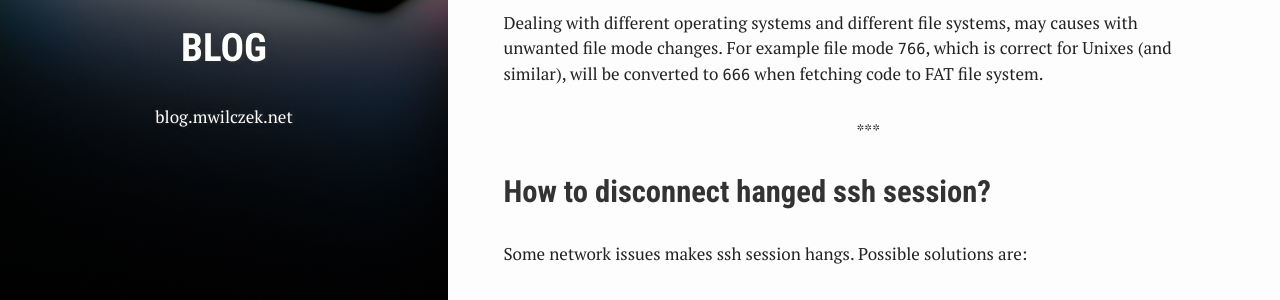
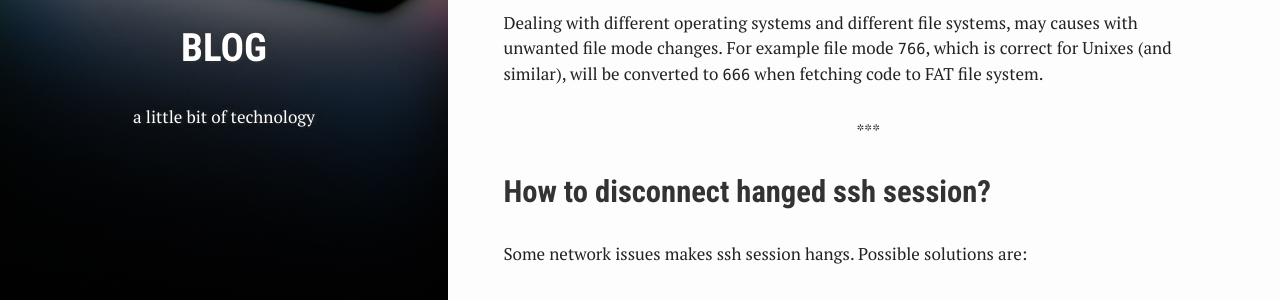
Before and after one commit to mwilczek-net/blog.mwilczek.net, a Jekyll site: the page built from index.html, in a window 1280 px wide. Shown: the part 574-874 px from the top of the page. Built offline with Jekyll 4.4.1, drawn with Linux system fonts in a browser that asks for light colours.

Commit message:
Changed blog summary

```diff
--- a/index.html
+++ b/index.html
@@ -4,7 +4,7 @@ bg:            "ales-nesetril-Im7lZjxeLhg-unsplash.jpg"
 layout:        default
 crawlertitle:  "Another blog about computer science and programming"
 title:         "Blog"
-summary:       "blog.mwilczek.net"
+summary:       "a little bit of technology"
 ---
 
 {% for post in site.posts limit: 5 %}
```
